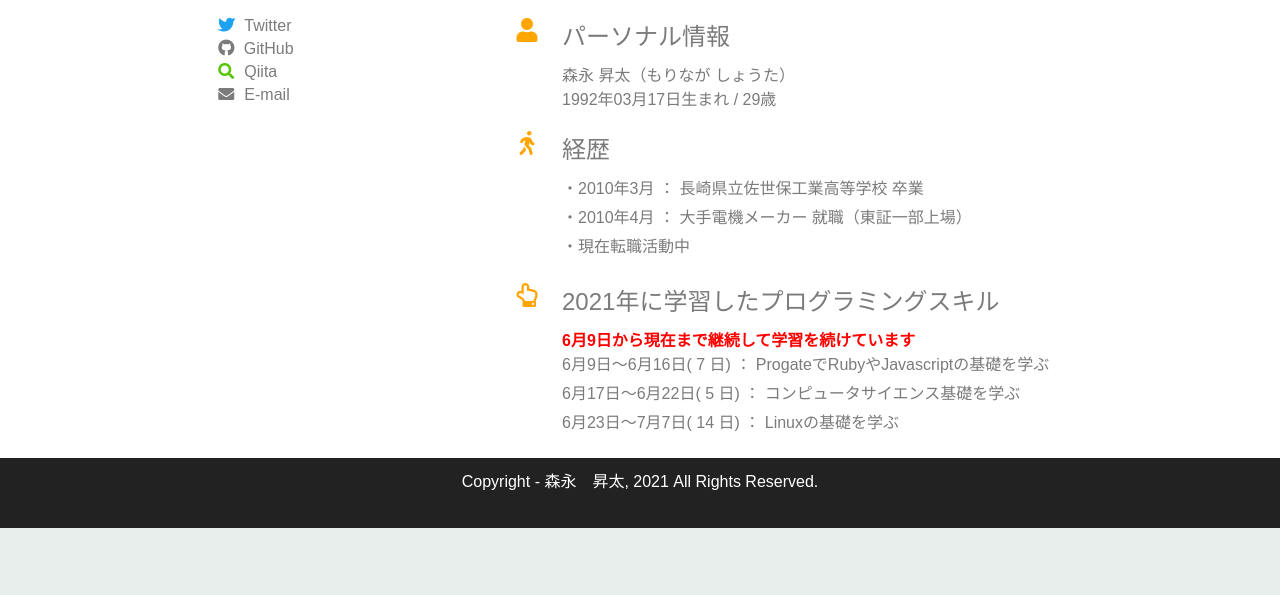
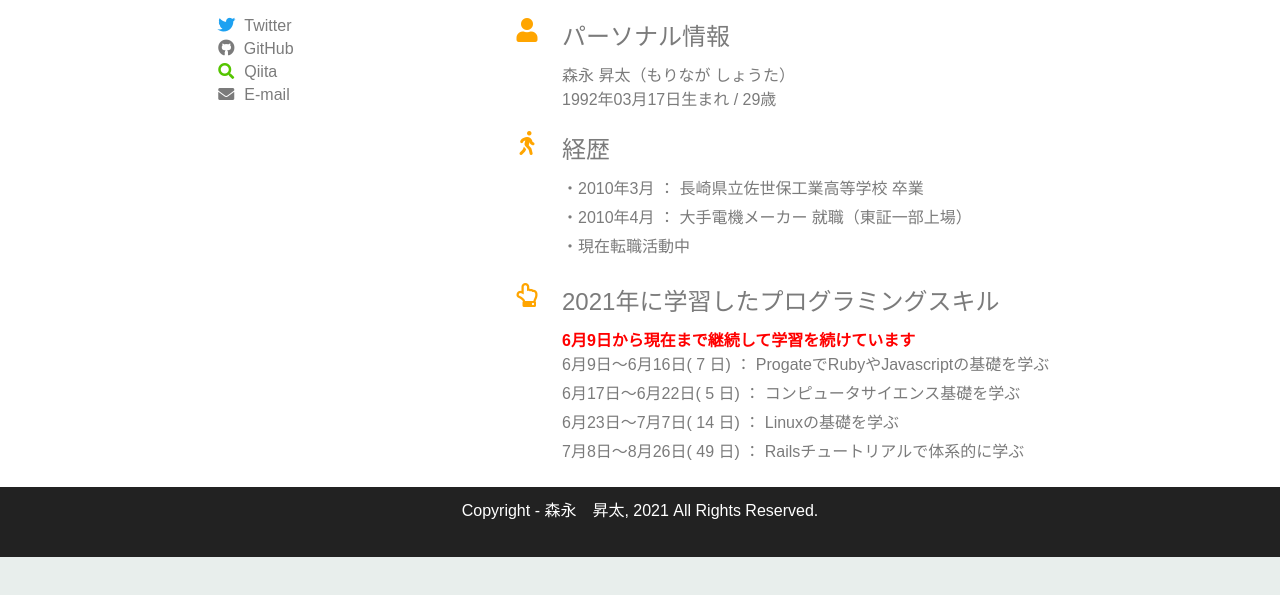
Before and after one commit to moriw0/portfolio_site, a plain HTML site: page index.html in a window 1280 px wide. Shown: the part 187-782 px from the top of the page. Drawn offline with nearby package versions, Linux system fonts and the light colour scheme.

Commit message:
add study histroy#4

```diff
--- a/index.html
+++ b/index.html
@@ -151,8 +151,8 @@
                 <li>6月9日〜6月16日( 7 日) ： ProgateでRubyやJavascriptの基礎を学ぶ</li>
                 <li>6月17日〜6月22日( 5 日) ： コンピュータサイエンス基礎を学ぶ</li>
                 <li>6月23日〜7月7日( 14 日) ： Linuxの基礎を学ぶ</li>
-                <!-- <li>6月30日〜8月11日( 43 日) ： WordPress</li>
-                <li>8月12日〜現在（<span id="ruby_stady"></span>日） ： Ruby,Ruby on Rails</li>  -->
+                <li>7月8日〜8月26日( 49 日) ： Railsチュートリアルで体系的に学ぶ</li>
+                <!-- <li>8月12日〜現在（<span id="ruby_stady"></span>日） ： Ruby,Ruby on Rails</li>  -->
               </ul>
               <!-- <p>※成果物については下記参照ください</p> -->
             </div>
```
